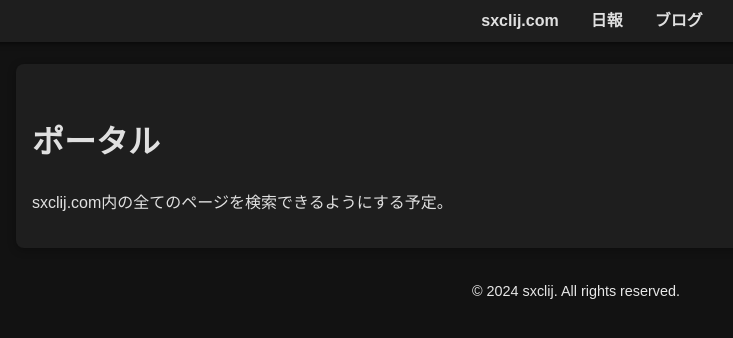
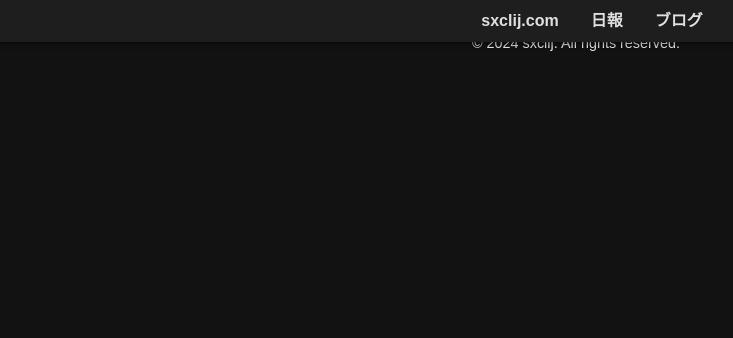
Before and after one commit to sxclij/sxclijcom, a SvelteKit app: page /portal in a window 1280 px wide. Shown: the top 338 px of the page, without its empty margins (64-797 px from the left). Built offline with nearby package versions, Linux system fonts and the light colour scheme.

Commit message:
pagefind tukaikata wakaranai

```diff
--- a/package.json
+++ b/package.json
@@ -24,6 +24,7 @@
 	},
 	"dependencies": {
 		"nostr-tools": "^2.10.4",
+		"pagefind": "^1.3.0",
 		"rx-nostr": "^3.4.1",
 		"rx-nostr-crypto": "^3.1.2",
 		"ws": "^8.18.0"
--- a/src/routes/portal/+page.svelte
+++ b/src/routes/portal/+page.svelte
@@ -1,15 +1,9 @@
-<main>
-  <h1>ポータル</h1>
-  sxclij.com内の全てのページを検索できるようにする予定。
-</main>
+<script lang="ts">
+  export let data;
+  const results = data.results;
+</script>
 
-<style>
-  main {
-    max-width: 85%;
-    margin: 4rem auto 0;
-    padding: 2rem 1rem;
-    background: var(--card-background-color);
-    box-shadow: 0 2px 8px rgba(0, 0, 0, 0.3);
-    border-radius: 8px;
-  }
-</style>
+{#each results as result}
+  <div>{result.url}</div>
+  <div>{result.excerpt}</div>
+{/each}
--- /dev/null
+++ b/src/routes/portal/+page.ts
@@ -0,0 +1,18 @@
+import type { LoadEvent } from "@sveltejs/kit";
+
+export const prerender = false;
+
+/* This line has been added to turn off
+server-side rendering for the search page */
+export const ssr = false;
+
+export async function load({ url }: LoadEvent) {
+  const searchQuery = url.searchParams.get("q")?.trim();
+  if (!searchQuery || searchQuery.length < 1) return { results: [] };
+
+  // @ts-ignore
+  const pagefind = await import("/_pagefind/pagefind.js");
+  const search = await pagefind.search(searchQuery);
+  const results = await Promise.all(search.results.map(r => r.data()));
+  return { results: results };
+}
```
Also changed, not shown: 1 other file (tests, documents, lock files or other folders).
